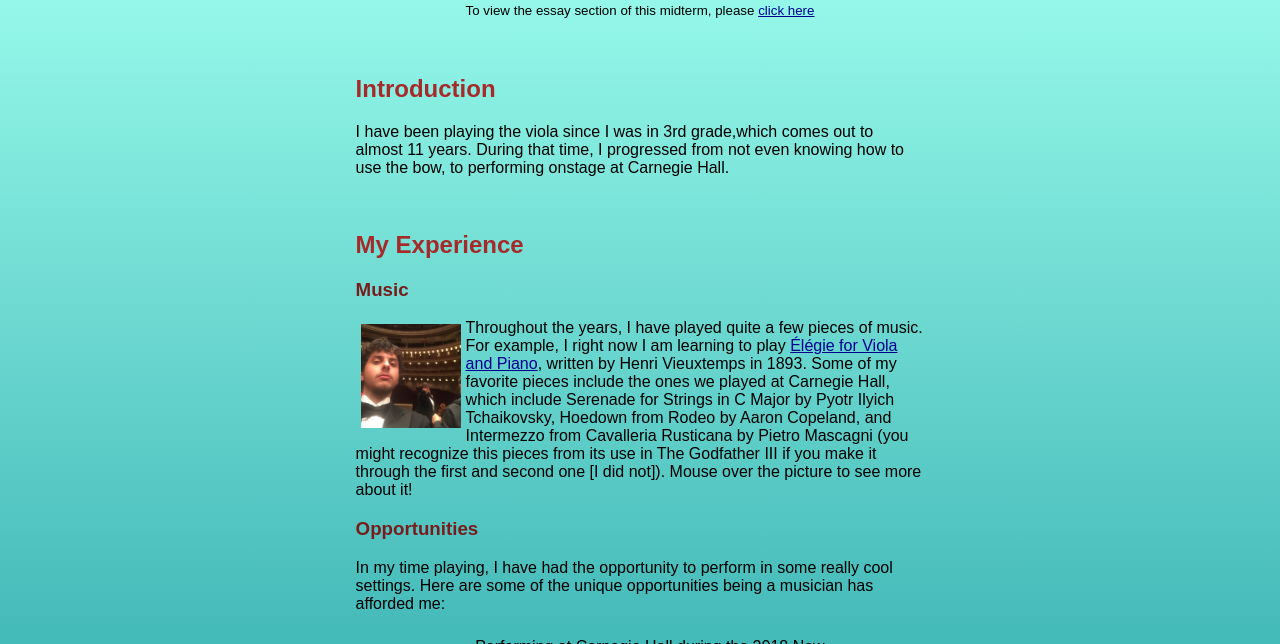
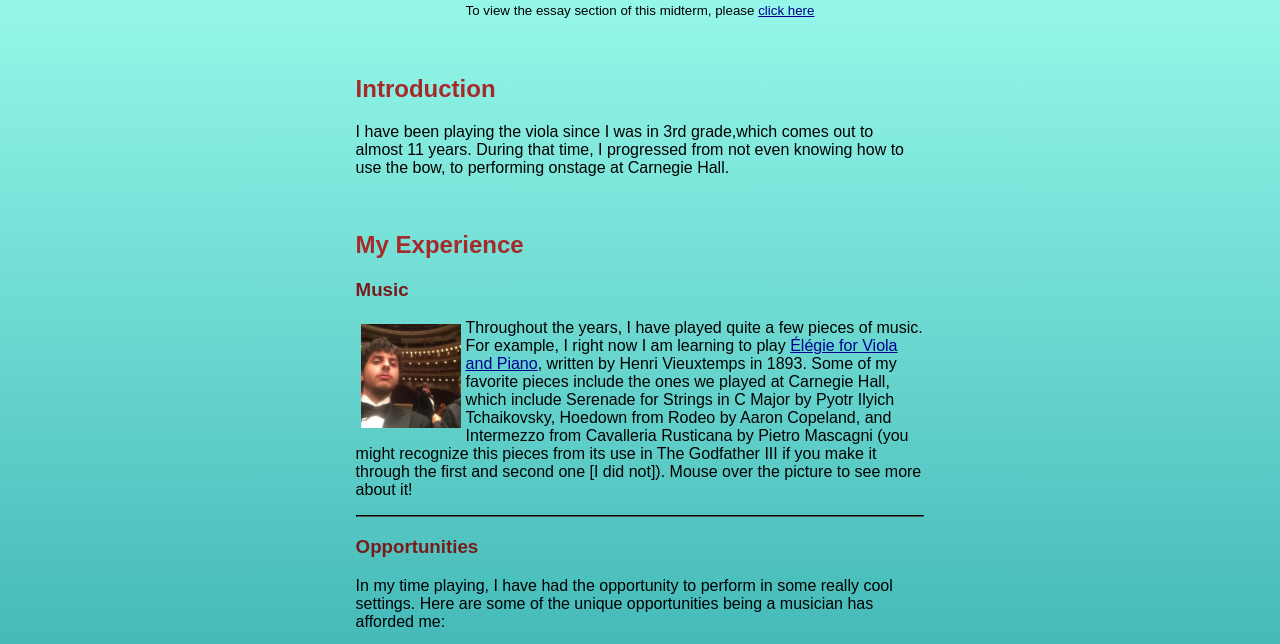
Before and after one commit to aidanjacobson/CIS133, a plain HTML site: page Midterm/index.html in a window 1280 px wide. Shown: the part 79-723 px from the top of the page. Drawn offline with Linux system fonts and the light colour scheme.

Commit message:
hr works for the company, not you

```diff
--- a/Midterm/index.html
+++ b/Midterm/index.html
@@ -35,6 +35,7 @@
                     Mouse over the picture to see more about it!
                 </p>
             </div>
+            <hr>
             <h3>Opportunities</h3>
             <p>In my time playing, I have had the opportunity to perform in
                 some really cool settings. Here are some of the unique
--- a/Midterm/style.css
+++ b/Midterm/style.css
@@ -49,3 +49,8 @@ h3 {
     float: left;
     margin: 5px;
 }
+
+hr {
+    border-color: black;
+    background-color: black;
+}
```
